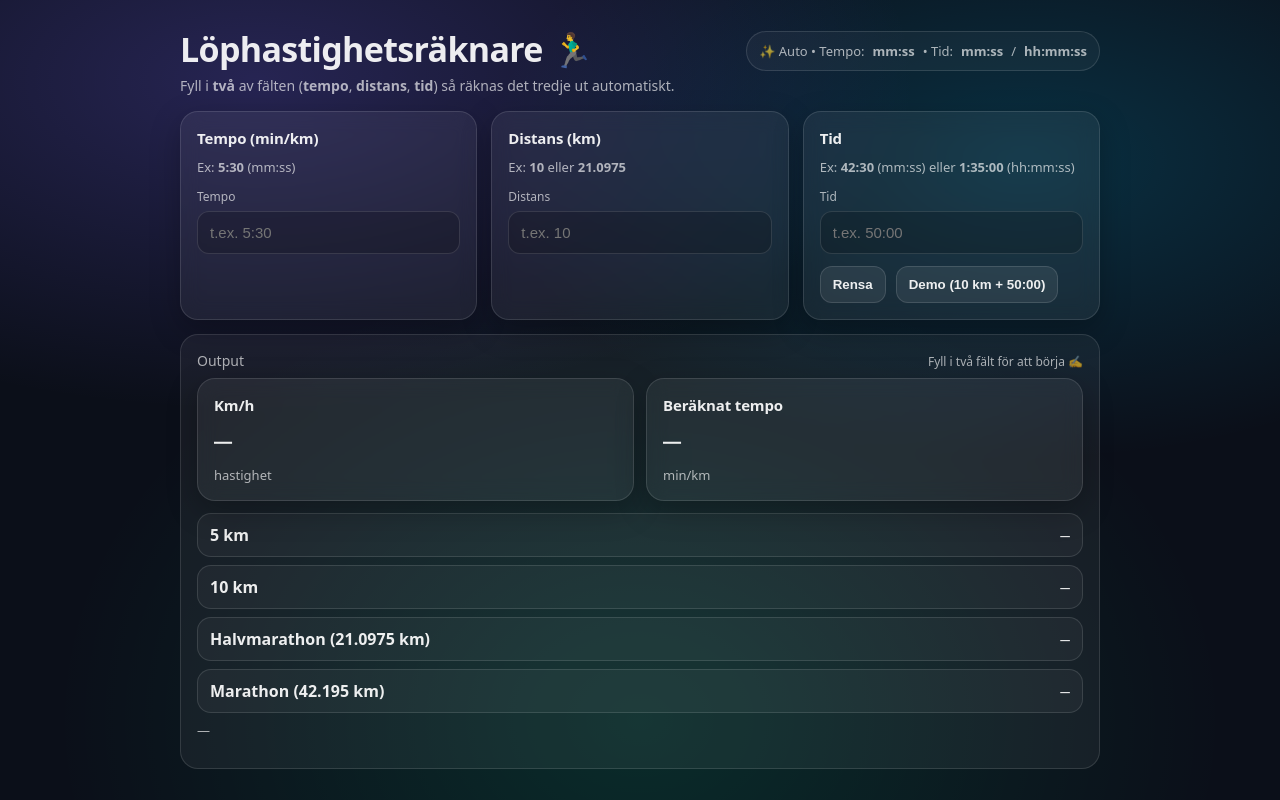
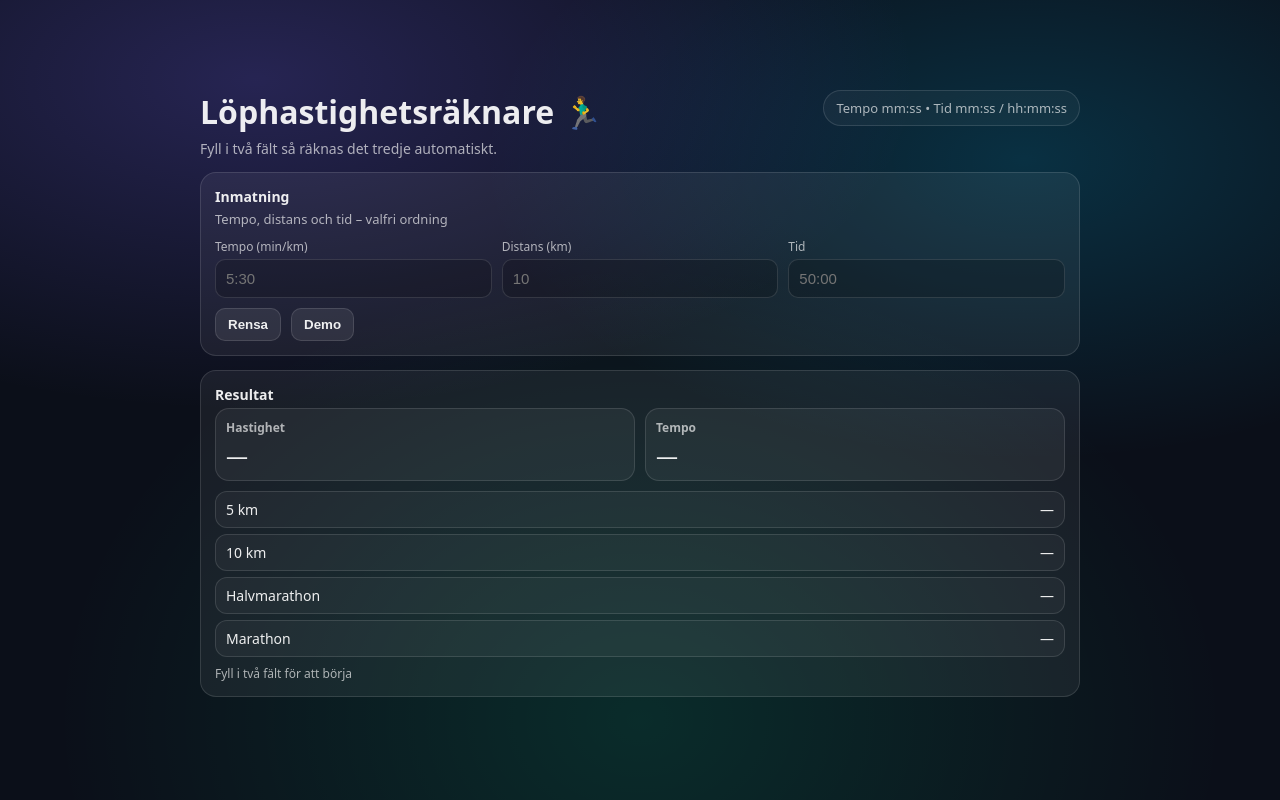
Before and after one commit to birdiestone/pace-calculator, a plain HTML site: page index.html in a window 1280 px wide. Drawn offline with Linux system fonts and the light colour scheme.

Commit message:
Update index.html
Updated to be more compact.

```diff
--- a/index.html
+++ b/index.html
@@ -4,6 +4,7 @@
     <meta charset="UTF-8" />
     <meta name="viewport" content="width=device-width, initial-scale=1" />
     <title>Löphastighetsräknare</title>
+
     <style>
       :root {
         --bg: #0b0f19;
@@ -20,9 +21,10 @@
       body {
         margin: 0;
         min-height: 100vh;
-        font-family: ui-sans-serif, system-ui, -apple-system, Segoe UI, Roboto, Helvetica, Arial, "Apple Color Emoji","Segoe UI Emoji";
+        font-family: ui-sans-serif, system-ui, -apple-system, Segoe UI, Roboto, Helvetica, Arial;
         color: var(--text);
-        background: radial-gradient(1200px 600px at 20% 10%, rgba(120, 100, 255, 0.25), transparent 55%),
+        background:
+          radial-gradient(1200px 600px at 20% 10%, rgba(120, 100, 255, 0.25), transparent 55%),
           radial-gradient(900px 500px at 80% 20%, rgba(0, 200, 255, 0.18), transparent 60%),
           radial-gradient(900px 700px at 50% 90%, rgba(0, 255, 170, 0.12), transparent 65%),
           var(--bg);
@@ -31,167 +33,151 @@
         padding: 24px;
       }
 
-      .wrap { width: min(920px, 100%); }
+      .wrap { width: min(880px, 100%); }
 
       header {
         display: flex;
-        gap: 14px;
-        align-items: flex-start;
         justify-content: space-between;
-        margin-bottom: 16px;
+        gap: 12px;
+        margin-bottom: 14px;
       }
 
       h1 {
-        font-size: clamp(22px, 3.2vw, 34px);
-        line-height: 1.1;
         margin: 0;
-        letter-spacing: -0.02em;
+        font-size: clamp(22px, 3vw, 32px);
       }
 
       .sub {
-        margin: 8px 0 0;
+        margin: 6px 0 0;
+        font-size: 14px;
         color: var(--muted);
-        font-size: 14px;
       }
 
       .pill {
-        display: inline-flex;
-        gap: 8px;
-        align-items: center;
-        padding: 10px 12px;
+        padding: 8px 12px;
         border: 1px solid var(--line);
         border-radius: 999px;
-        background: rgba(255, 255, 255, 0.04);
+        font-size: 13px;
         color: var(--muted);
-        font-size: 13px;
-        white-space: nowrap;
+        background: rgba(255,255,255,0.04);
         height: fit-content;
-      }
-
-      .grid {
-        display: grid;
-        gap: 14px;
-        grid-template-columns: repeat(12, 1fr);
       }
 
       .card {
         border: 1px solid var(--line);
         background: var(--card);
-        border-radius: 18px;
-        padding: 16px;
-        backdrop-filter: blur(10px);
-        box-shadow: 0 10px 30px rgba(0, 0, 0, 0.25);
+        border-radius: 16px;
+        padding: 14px;
+        margin-bottom: 14px;
       }
 
       .card h3 {
-        margin: 0 0 10px;
-        font-size: 15px;
-        letter-spacing: -0.01em;
+        margin: 0 0 4px;
+        font-size: 14px;
       }
 
       .hint {
-        margin: 0 0 12px;
+        margin: 0 0 10px;
+        font-size: 13px;
         color: var(--muted);
-        font-size: 13px;
       }
 
       label {
+        font-size: 12px;
+        color: var(--muted);
+        margin-bottom: 4px;
         display: block;
-        color: var(--muted);
-        font-size: 12px;
-        margin: 10px 0 6px;
       }
 
       input {
         width: 100%;
-        padding: 12px 12px;
-        border-radius: 12px;
+        padding: 10px;
+        border-radius: 10px;
         border: 1px solid var(--line);
-        background: rgba(0, 0, 0, 0.18);
+        background: rgba(0,0,0,0.18);
         color: var(--text);
-        outline: none;
         font-size: 15px;
       }
 
       input:focus {
+        outline: none;
         border-color: var(--focus);
-        box-shadow: 0 0 0 4px rgba(255, 255, 255, 0.08);
+        box-shadow: 0 0 0 3px rgba(255,255,255,0.08);
+      }
+
+      .inputsRow {
+        display: grid;
+        grid-template-columns: repeat(3, 1fr);
+        gap: 10px;
       }
 
       .actions {
         display: flex;
         gap: 10px;
-        flex-wrap: wrap;
-        margin-top: 12px;
+        margin-top: 10px;
       }
 
       button {
-        cursor: pointer;
+        padding: 8px 12px;
+        border-radius: 10px;
         border: 1px solid var(--line);
         background: var(--card2);
         color: var(--text);
-        padding: 10px 12px;
-        border-radius: 12px;
         font-weight: 600;
+        cursor: pointer;
       }
 
-      button:hover { filter: brightness(1.08); }
-
-      .result { grid-column: span 12; display: grid; gap: 12px; grid-template-columns: 1fr; }
-
-      .resultBox {
-        border: 1px solid var(--line);
-        background: rgba(255, 255, 255, 0.05);
-        border-radius: 18px;
-        padding: 16px;
+      .resultGrid {
+        display: grid;
+        grid-template-columns: 1fr 1fr;
+        gap: 10px;
+        margin-bottom: 10px;
       }
 
-      .resultTop {
-        display: flex;
-        justify-content: space-between;
-        align-items: baseline;
-        gap: 12px;
-        margin-bottom: 8px;
+      .metric {
+        border: 1px solid var(--line);
+        border-radius: 14px;
+        padding: 10px;
+        background: rgba(255,255,255,0.05);
       }
 
-      .resultTitle { margin: 0; font-size: 14px; color: var(--muted); }
-      .status { font-size: 12px; color: var(--muted); }
+      .metric h4 {
+        margin: 0 0 4px;
+        font-size: 12px;
+        color: var(--muted);
+      }
 
-      .big { font-size: clamp(20px, 3.2vw, 30px); margin: 0; letter-spacing: -0.02em; }
-      .smallLine { margin-top: 8px; color: var(--muted); font-size: 13px; }
-
-      .two { display: grid; gap: 12px; grid-template-columns: repeat(2, 1fr); }
+      .big {
+        font-size: 22px;
+        font-variant-numeric: tabular-nums;
+      }
 
       .list {
-        margin-top: 12px;
         display: grid;
-        gap: 8px;
+        gap: 6px;
       }
 
       .listRow {
         display: flex;
-        align-items: center;
         justify-content: space-between;
-        gap: 12px;
-        padding: 10px 12px;
+        padding: 8px 10px;
         border: 1px solid var(--line);
-        border-radius: 14px;
+        border-radius: 12px;
         background: rgba(255,255,255,0.04);
+        font-size: 14px;
+        font-variant-numeric: tabular-nums;
       }
 
-      .mono {
-        font-variant-numeric: tabular-nums;
-        font-family: ui-monospace, SFMono-Regular, Menlo, Monaco, Consolas, "Liberation Mono", "Courier New", monospace;
+      .status {
+        margin-top: 8px;
+        font-size: 12px;
+        color: var(--muted);
       }
 
-      .span4 { grid-column: span 4; }
-      .span12 { grid-column: span 12; }
-
-      @media (max-width: 840px) {
-        .span4 { grid-column: span 12; }
-        .two { grid-template-columns: 1fr; }
-        header { flex-direction: column; align-items: flex-start; }
-        .pill { white-space: normal; }
+      @media (max-width: 820px) {
+        header { flex-direction: column; }
+        .inputsRow { grid-template-columns: 1fr; }
+        .resultGrid { grid-template-columns: 1fr; }
       }
     </style>
   </head>
@@ -201,86 +187,60 @@
       <header>
         <div>
           <h1>Löphastighetsräknare 🏃‍♂️</h1>
-          <p class="sub">
-            Fyll i <b>två</b> av fälten (<b>tempo</b>, <b>distans</b>, <b>tid</b>) så räknas det tredje ut automatiskt.
-          </p>
+          <p class="sub">Fyll i två fält så räknas det tredje automatiskt.</p>
         </div>
-        <div class="pill">✨ Auto • Tempo: <b>mm:ss</b> • Tid: <b>mm:ss</b> / <b>hh:mm:ss</b></div>
+        <div class="pill">Tempo mm:ss • Tid mm:ss / hh:mm:ss</div>
       </header>
 
-      <div class="grid">
-        <div class="card span4">
-          <h3>Tempo (min/km)</h3>
-          <p class="hint">Ex: <b>5:30</b> (mm:ss)</p>
+      <!-- INPUT -->
+      <div class="card">
+        <h3>Inmatning</h3>
+        <p class="hint">Tempo, distans och tid – valfri ordning</p>
 
-          <label for="pace">Tempo</label>
-          <input id="pace" inputmode="text" placeholder="t.ex. 5:30" />
+        <div class="inputsRow">
+          <div>
+            <label for="pace">Tempo (min/km)</label>
+            <input id="pace" placeholder="5:30" />
           </div>
-
-        <div class="card span4">
-          <h3>Distans (km)</h3>
-          <p class="hint">Ex: <b>10</b> eller <b>21.0975</b></p>
-
-          <label for="distance">Distans</label>
-          <input id="distance" inputmode="decimal" placeholder="t.ex. 10" />
+          <div>
+            <label for="distance">Distans (km)</label>
+            <input id="distance" placeholder="10" />
           </div>
-
-        <div class="card span4">
-          <h3>Tid</h3>
-          <p class="hint">Ex: <b>42:30</b> (mm:ss) eller <b>1:35:00</b> (hh:mm:ss)</p>
-
+          <div>
             <label for="time">Tid</label>
-          <input id="time" inputmode="text" placeholder="t.ex. 50:00" />
-
-          <div class="actions">
-            <button id="clearBtn" type="button">Rensa</button>
-            <button id="demoBtn" type="button">Demo (10 km + 50:00)</button>
+            <input id="time" placeholder="50:00" />
           </div>
         </div>
 
-        <div class="result span12">
-          <div class="resultBox">
-            <div class="resultTop">
-              <p class="resultTitle">Output</p>
-              <span class="status" id="status">Fyll i två fält för att börja ✍️</span>
-            </div>
-
-            <div class="two">
-              <div class="card" style="margin:0;">
-                <h3 style="margin:0 0 8px;">Km/h</h3>
-                <p class="big mono" id="outSpeed">—</p>
-                <div class="smallLine">hastighet</div>
-              </div>
-
-              <div class="card" style="margin:0;">
-                <h3 style="margin:0 0 8px;">Beräknat tempo</h3>
-                <p class="big mono" id="outPace">—</p>
-                <div class="smallLine">min/km</div>
+        <div class="actions">
+          <button id="clearBtn">Rensa</button>
+          <button id="demoBtn">Demo</button>
         </div>
       </div>
 
-            <div class="list" aria-label="Sluttider">
-              <div class="listRow">
-                <b>5 km</b>
-                <span class="mono" id="t5k">—</span>
+      <!-- OUTPUT -->
+      <div class="card">
+        <h3>Resultat</h3>
+
+        <div class="resultGrid">
+          <div class="metric">
+            <h4>Hastighet</h4>
+            <div class="big" id="outSpeed">—</div>
           </div>
-              <div class="listRow">
-                <b>10 km</b>
-                <span class="mono" id="t10k">—</span>
-              </div>
-              <div class="listRow">
-                <b>Halvmarathon (21.0975 km)</b>
-                <span class="mono" id="thm">—</span>
-              </div>
-              <div class="listRow">
-                <b>Marathon (42.195 km)</b>
-                <span class="mono" id="tm">—</span>
+          <div class="metric">
+            <h4>Tempo</h4>
+            <div class="big" id="outPace">—</div>
           </div>
         </div>
 
-            <p class="smallLine" id="outExtra">—</p>
+        <div class="list">
+          <div class="listRow"><span>5 km</span><span id="t5k">—</span></div>
+          <div class="listRow"><span>10 km</span><span id="t10k">—</span></div>
+          <div class="listRow"><span>Halvmarathon</span><span id="thm">—</span></div>
+          <div class="listRow"><span>Marathon</span><span id="tm">—</span></div>
         </div>
-        </div>
+
+        <div class="status" id="status">Fyll i två fält för att börja</div>
       </div>
     </div>
 
```
Lines whose indentation alone changed are shown as unchanged.
